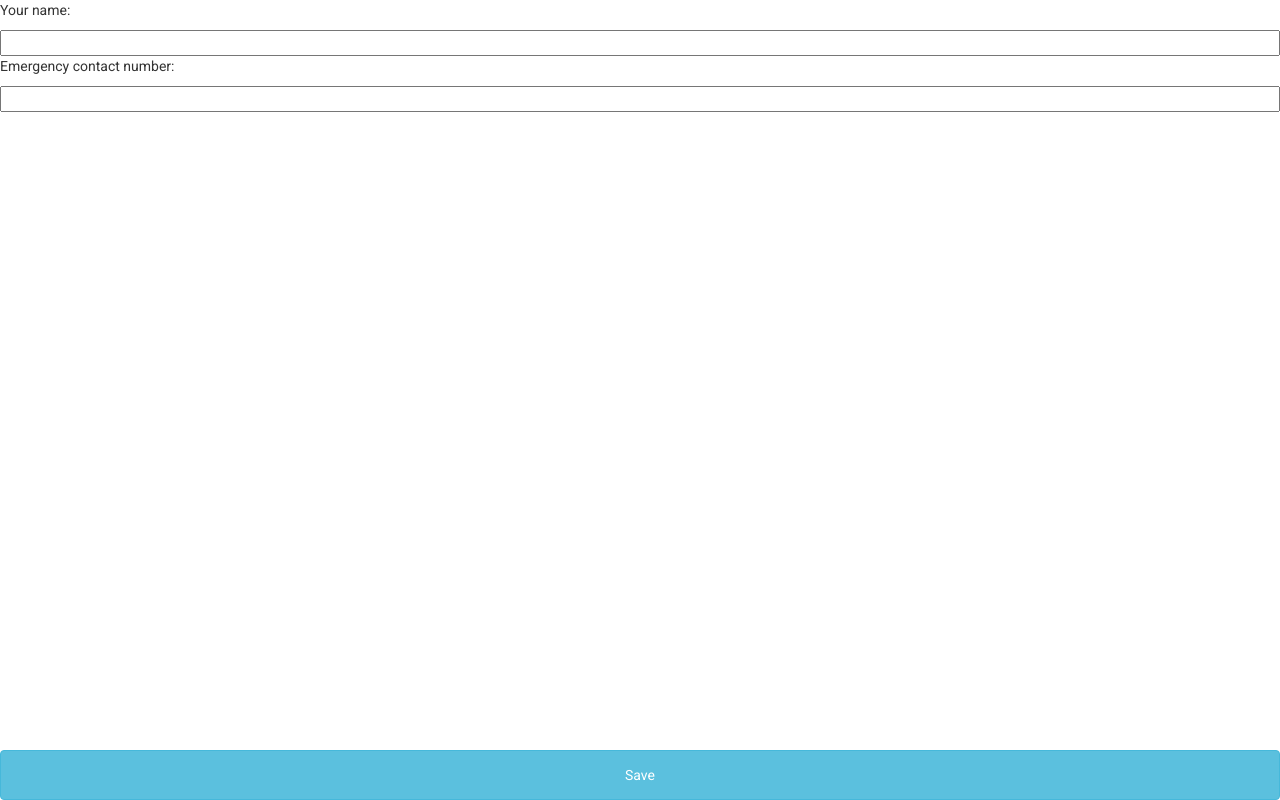
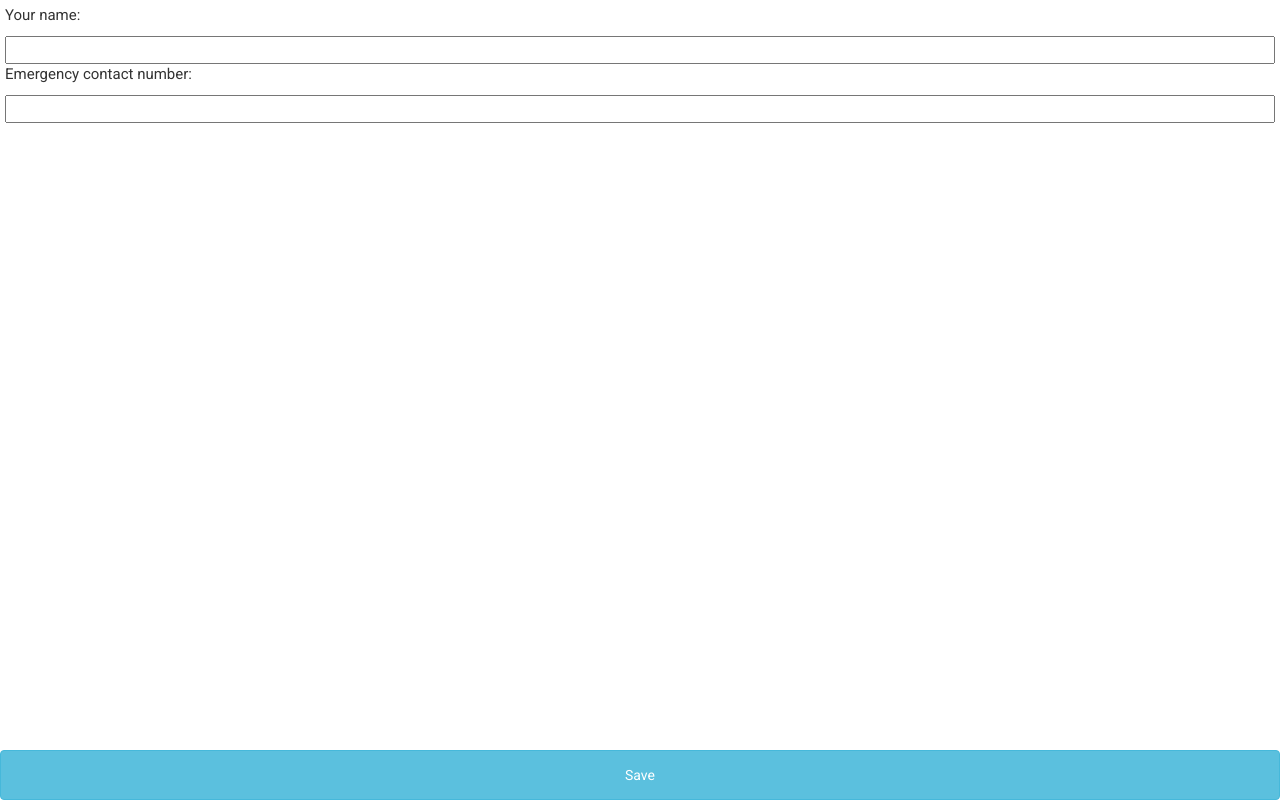
Before and after one commit to nivekuil/helplift, a Flask app: page /config in a window 1280 px wide. Run offline with Flask 2, Linux system fonts and the light colour scheme; some libraries are stand-ins or nearby versions.

Commit message:
Add margin around div and enlarge font

```diff
--- a/static/style.css
+++ b/static/style.css
@@ -2,6 +2,11 @@
 
 body {
     font-family: roboto, Arial;
+    font-size: 150%;
+}
+
+div {
+    margin: 5px 5px;
 }
 
 button {
```
